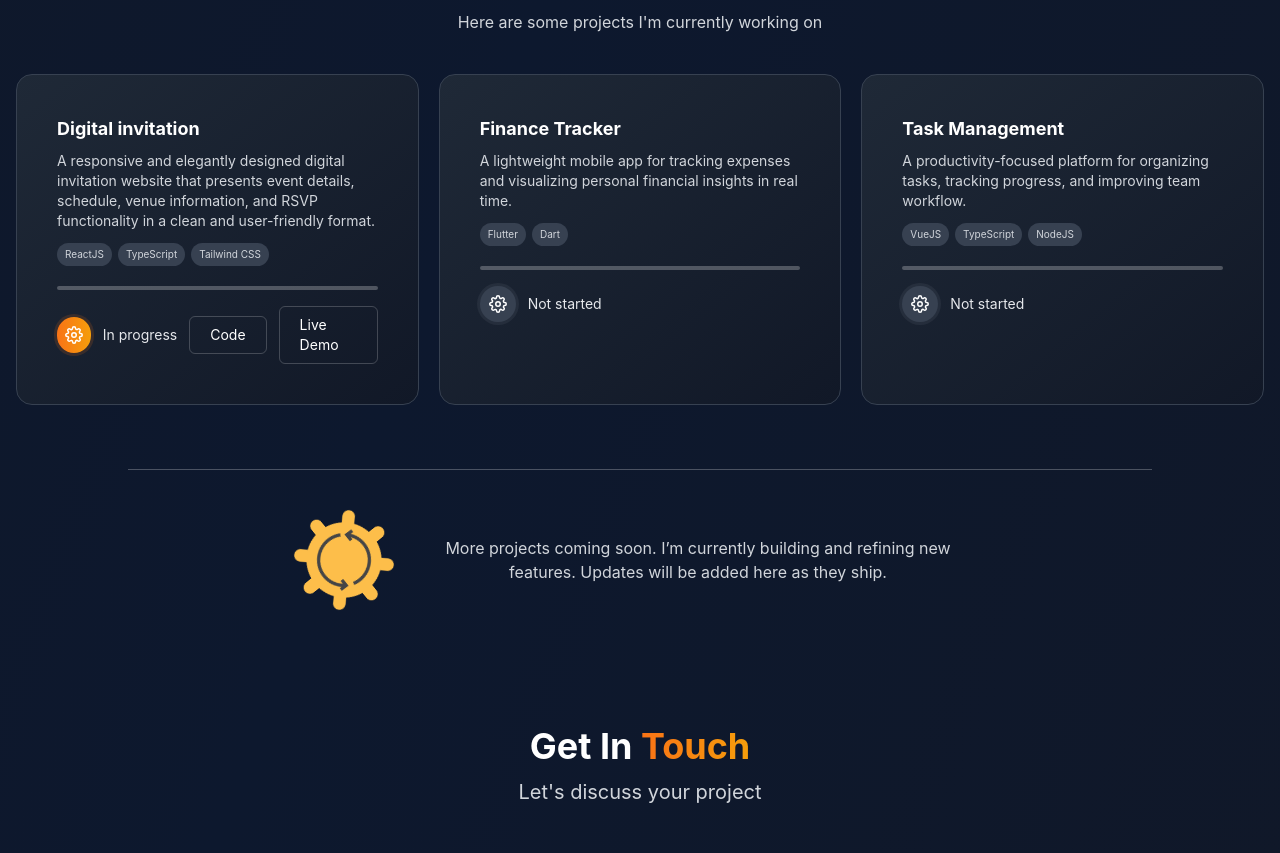
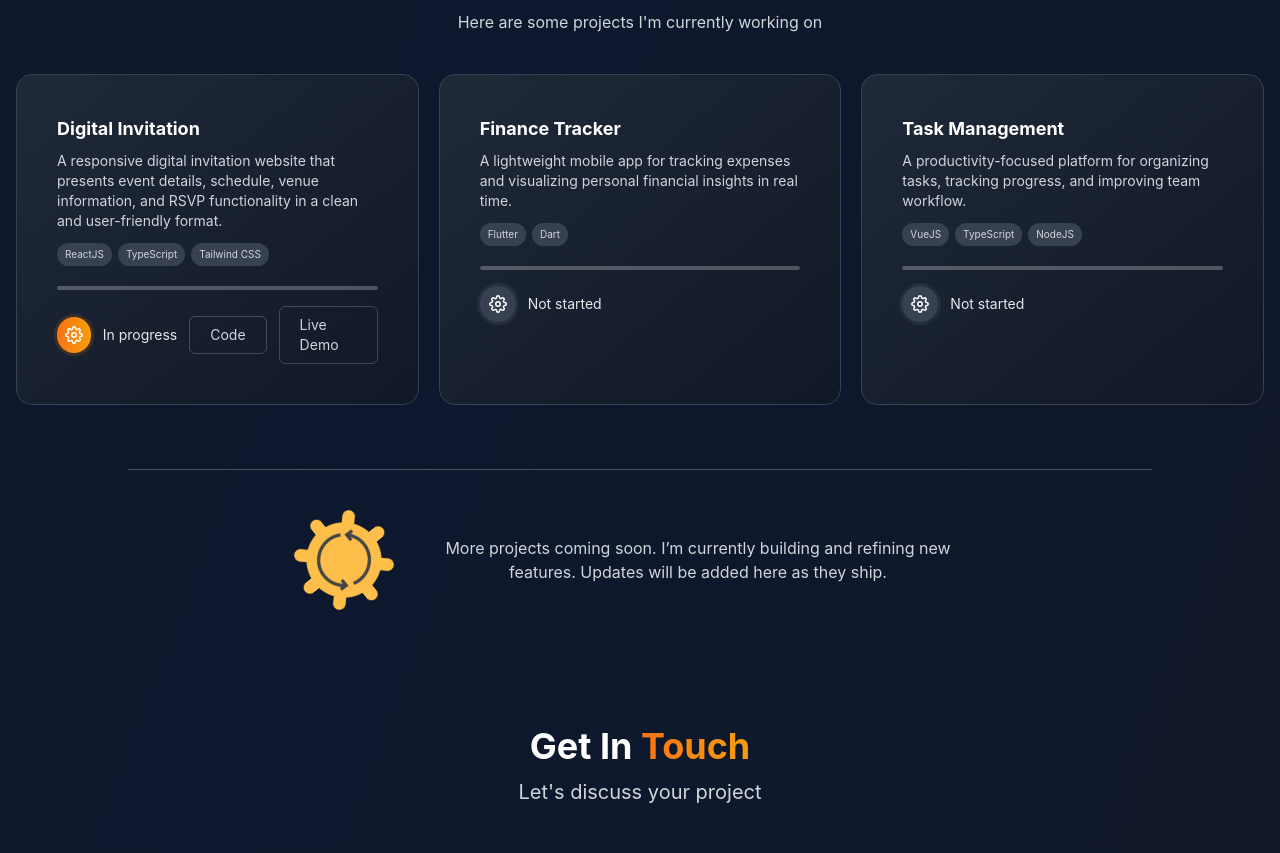
Before and after one commit to mrdcabauatan/personal-portfolio, a React (Vite) app: page / in a window 1280 px wide. Shown: the part 1876-2729 px from the top of the page. Built offline with nearby package versions, Linux system fonts and the light colour scheme.

Commit message:
Action buttons update
Fix dark mode display for code and demo buttons

```diff
--- a/src/components/Projects.jsx
+++ b/src/components/Projects.jsx
@@ -5,8 +5,8 @@ const Projects = ({ darkMode }) => {
   const projects = [
     {
       id: 1,
-      title: "Digital invitation",
-      desc: "A responsive and elegantly designed digital invitation website that presents event details, schedule, venue information, and RSVP functionality in a clean and user-friendly format.",
+      title: "Digital Invitation",
+      desc: "A responsive digital invitation website that presents event details, schedule, venue information, and RSVP functionality in a clean and user-friendly format.",
       tags: ["ReactJS", "TypeScript", "Tailwind CSS"],
       status: "In progress",
       codeUrl: "https://github.com/mrdcabauatan/carla-will-wedding-invitation",
@@ -139,7 +139,12 @@ const Projects = ({ darkMode }) => {
                         href={project.codeUrl}
                         target="_blank"
                         rel="noopener noreferrer"
-                        className="px-5 py-2 text-sm rounded-md border border-white/20 text-white hover:bg-white/10 transition"
+                        className={`px-5 py-2 text-sm rounded-md border transition
+                          ${
+                            darkMode
+                              ? "border-white/20 text-gray-300 hover:text-white hover:bg-white/10"
+                              : "border-gray-600 text-gray-700 hover:text-gray-100 hover:bg-gray-600"
+                          }`}
                       >
                         Code
                       </a>
@@ -148,7 +153,12 @@ const Projects = ({ darkMode }) => {
                         href={project.demoUrl}
                         target="_blank"
                         rel="noopener noreferrer"
-                        className="px-5 py-2 text-sm rounded-md border border-white/20 text-white hover:bg-white/10 transition"
+                        className={`px-5 py-2 text-sm rounded-md border transition
+                          ${
+                            darkMode
+                              ? "border-white/20 text-gray-300 hover:text-white hover:bg-white/10"
+                              : "border-gray-600 text-gray-700 hover:text-gray-100 hover:bg-gray-600"
+                          }`}
                       >
                         Live Demo
                       </a>
```
